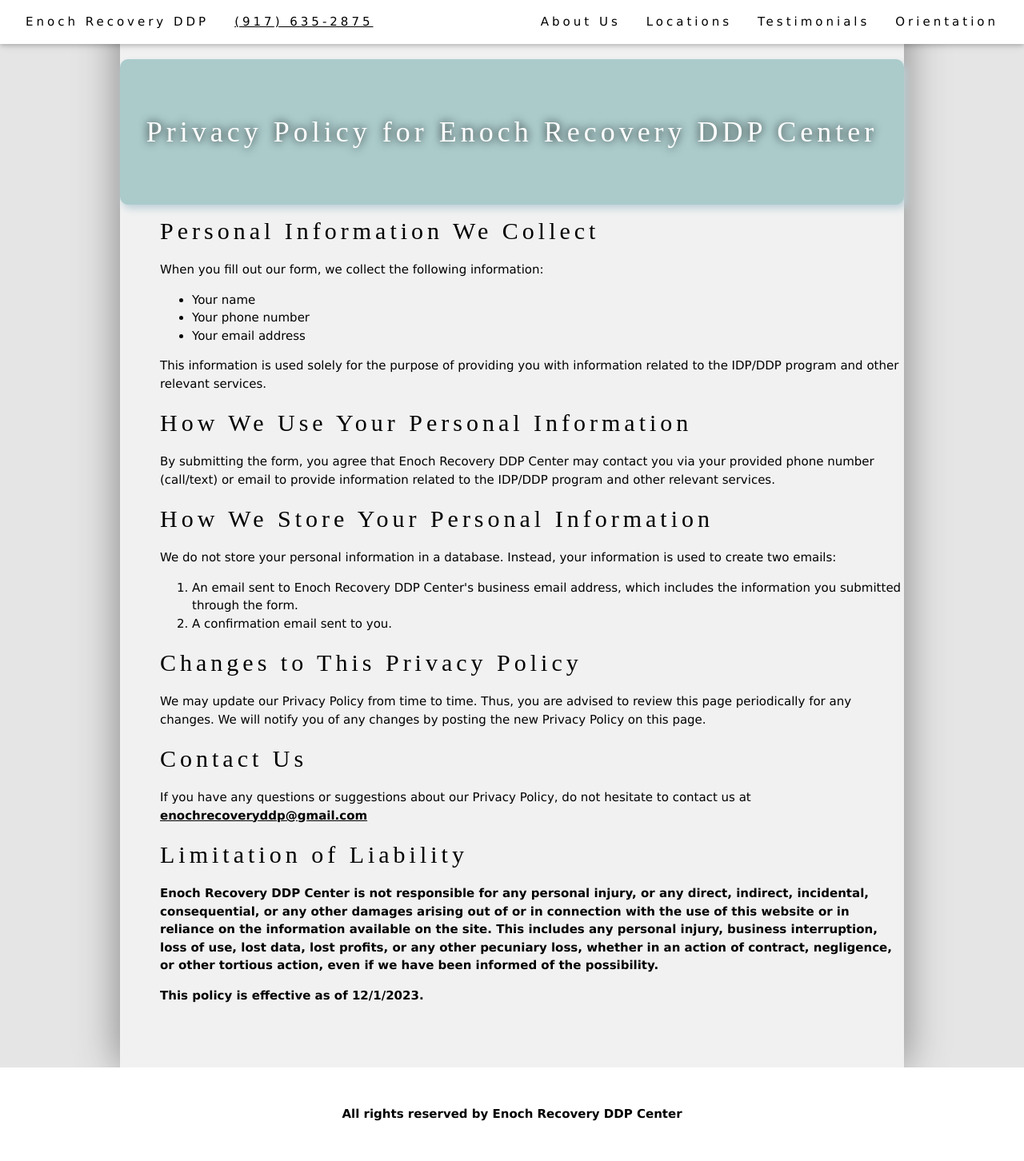
After one commit to CruzPy/Enoch_Recovery, a Django app: page /privacy-policy/ in a window 1280 px wide. The commit adds this page. Shown: the whole page at 80% size. Run offline with Django 4.2, Linux system fonts and the light colour scheme.

Commit message:
Added privacy policy Fixed bug on failed form --> orientation.html instead of contact.html

```diff
--- a/EnochRecoveryApp/smtp.py
+++ b/EnochRecoveryApp/smtp.py
@@ -30,7 +30,7 @@ def send_orientation_email(receiver_info, google_link):
                 </ul>
                 <p><a href="{google_link}">Save to Google Calendar</a></p>
             <h5>If you would like to reschedule your orientation please contact us below:</h5>
-            <h5>Email: <a href="mailto:justint140@hotmail.com"><b>justint140@hotmail.com</a></b></h5>
+            <h5>Email: <a href="mailto:enochrecoveryddp@gmail.com"><b>enochrecoveryddp@gmail.com</a></b></h5>
             <h5>Cell: <b><a href="tel:9176352875">(917) 635-2875</b></a></h5>
             </body>
         </html>""",
@@ -75,8 +75,7 @@ def send_orientation_email(receiver_info, google_link):
     )
 
     # Set headers for the message
-    message["to"] = "hcruz.py@gmail.com"  # TODO: Change to Enochs address
-    message["bcc"] = "enochrecoveryddp@gmail.com"
+    message["to"] = "enochrecoveryddp@gmail.com"  # TODO: Change to Enochs address
     message["subject"] = "New Orientation Request"
 
     create_message = {"raw": base64.urlsafe_b64encode(message.as_bytes()).decode()}
--- a/EnochRecoveryApp/templates/orientation.html
+++ b/EnochRecoveryApp/templates/orientation.html
@@ -46,9 +46,9 @@
     <p>{{ form.last_name }}</p>
     <p>{{ form.email }}</p>
     <p>{{ form.phone }}</p>
-      <p class="w3-center">
-      By submitting this form, you agree that Enoch Recovery DDP Center may contact you via your provided phone number (call/text) or email to provide information related to the IDP/DDP program and other relevant services.
-      </p>
+    <p>
+      By submitting this form, you agree to the <a href="{% url 'policy'%}">Privacy Policy</a> which states that Enoch Recovery DDP Center may contact you to provide information related to the IDP/DDP program and other relevant services.
+    </p>
   </div>
   <div style="text-align:center;margin-top:40px;">
     <button type="button" id="prevBtn" onclick="nextPrev(-1)">Previous</button>
--- /dev/null
+++ b/EnochRecoveryApp/templates/policy.html
@@ -0,0 +1,38 @@
+{% extends "layout.html" %}
+{% block content %}
+{% load static %}
+<div class="w3-row w3-padding-64 fadeIn" >
+    <h1 class="w3-row w3-padding-64 w3-center" id="section">Privacy Policy for Enoch Recovery DDP Center</h1>
+<div style="margin-left:50px; margin-right-50px;">
+    <h2>Personal Information We Collect</h2>
+    <p>When you fill out our form, we collect the following information:
+    <ul>
+        <li>Your name</li>
+        <li>Your phone number</li>
+        <li>Your email address</li>
+    </ul>
+    This information is used solely for the purpose of providing you with information related to the IDP/DDP program and other relevant services.</p>
+
+    <h2>How We Use Your Personal Information</h2>
+    <p>By submitting the form, you agree that Enoch Recovery DDP Center may contact you via your provided phone number (call/text) or email to provide information related to the IDP/DDP program and other relevant services.</p>
+
+    <h2>How We Store Your Personal Information</h2>
+    <p>We do not store your personal information in a database. Instead, your information is used to create two emails:
+    <ol>
+        <li>An email sent to Enoch Recovery DDP Center's business email address, which includes the information you submitted through the form.</li>
+        <li>A confirmation email sent to you.</li>
+    </ol></p>
+
+    <h2>Changes to This Privacy Policy</h2>
+    <p>We may update our Privacy Policy from time to time. Thus, you are advised to review this page periodically for any changes. We will notify you of any changes by posting the new Privacy Policy on this page.</p>
+
+    <h2>Contact Us</h2>
+    <p>If you have any questions or suggestions about our Privacy Policy, do not hesitate to contact us at <a href="mailto:enochrecoveryddp@gmail.com"><b>enochrecoveryddp@gmail.com</a></p>
+
+    <h2>Limitation of Liability</h2>
+    <p>Enoch Recovery DDP Center is not responsible for any personal injury, or any direct, indirect, incidental, consequential, or any other damages arising out of or in connection with the use of this website or in reliance on the information available on the site. This includes any personal injury, business interruption, loss of use, lost data, lost profits, or any other pecuniary loss, whether in an action of contract, negligence, or other tortious action, even if we have been informed of the possibility.</p>
+
+    <p>This policy is effective as of 12/1/2023.</p>
+</div>
+</div>
+{% endblock %}
--- a/EnochRecoveryApp/templates/submitted.html
+++ b/EnochRecoveryApp/templates/submitted.html
@@ -17,7 +17,7 @@
 
 <div class="w3-row w3-padding-32">
     <h5>If you would like to reschedule your orientation please contact us below:</h5>
-    <h5>Email: <a href="mailto:justint140@hotmail.com"><b>justint140@hotmail.com</a></b></h5>
+    <h5>Email: <a href="mailto:enochrecoveryddp@gmail.com"><b>enochrecoveryddp@gmail.com</a></b></h5>
     <h5>Cell: <b><a href="tel:9176352875">(917) 635-2875</b></a></h5>
 </div>
 </div>
--- a/EnochRecoveryApp/urls.py
+++ b/EnochRecoveryApp/urls.py
@@ -13,6 +13,7 @@ urlpatterns = [
     path("locations/", views.locations, name="locations"),
     path("orientation/", views.orientation, name="orientation"),
     path("submitted/", views.submitted, name="submitted"),
+    path("privacy-policy/", views.policy, name="policy"),
     # API
     path("api/", include(router.urls)),
 ]
--- a/EnochRecoveryApp/views.py
+++ b/EnochRecoveryApp/views.py
@@ -22,6 +22,10 @@ def locations(request):
     return render(request, "location.html")
 
 
+def policy(request):
+    return render(request, "policy.html")
+
+
 def orientation(request):
     form = OrientationRequestForm()
     context = {
@@ -40,10 +44,10 @@ def submitted(request):
             if OrientationRequest.objects.filter(email=email).exists():
                 # Entry already exists, show an error message
                 messages.error(request, "Form has already been submitted.")
-                return redirect("contact")
+                return redirect("orientation")
 
             # Save the form to the database
-            form.save()
+            # form.save() # Enoch does not want to store user data
 
             cleaned_form = form.cleaned_data
             # Create google calendar inv
@@ -68,7 +72,7 @@ def submitted(request):
             print("Form is invalid")
             messages.error(request, "Form is invalid. Please resubmit.")
 
-    return redirect("contact")
+    return redirect("orientation")
 
 
 class OrientationRequestViewSet(viewsets.ModelViewSet):
```
Also changed, not shown: EnochRecoveryApp/templates/location.html (+10 -10 lines).
